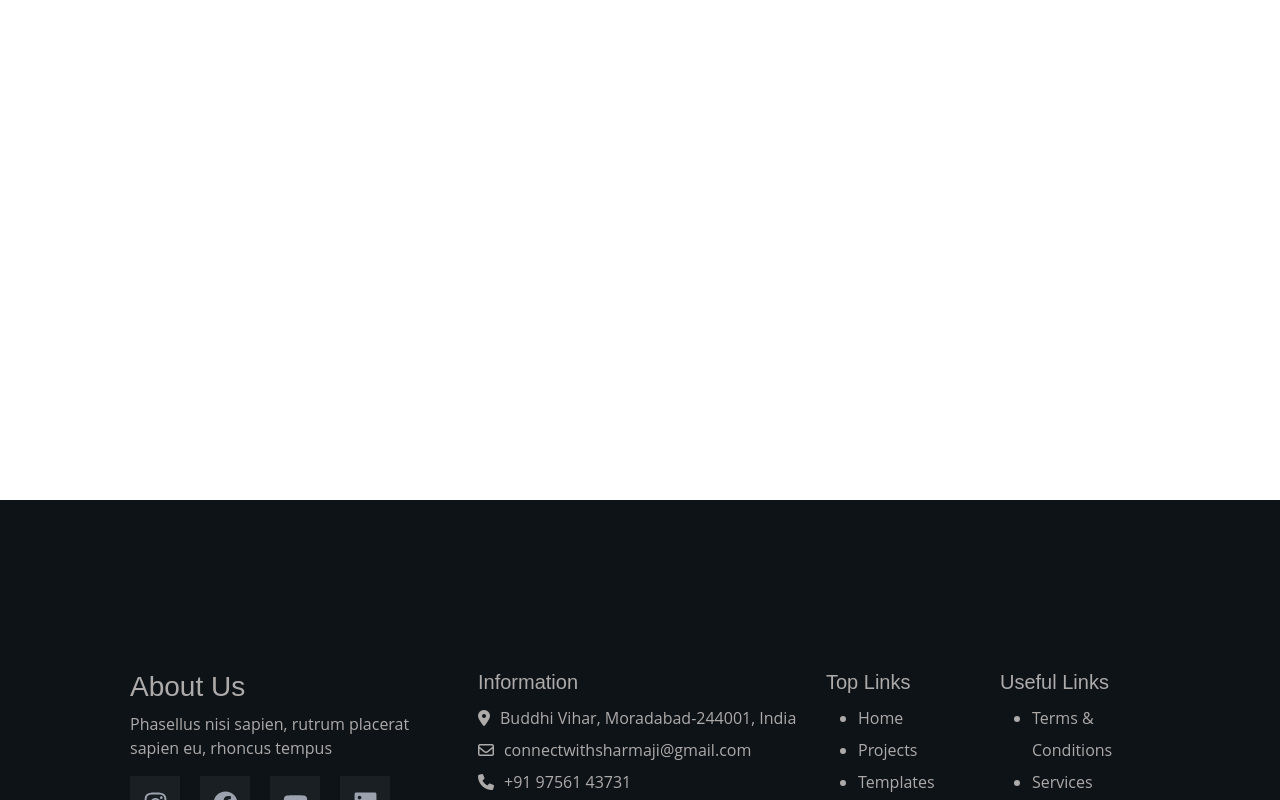
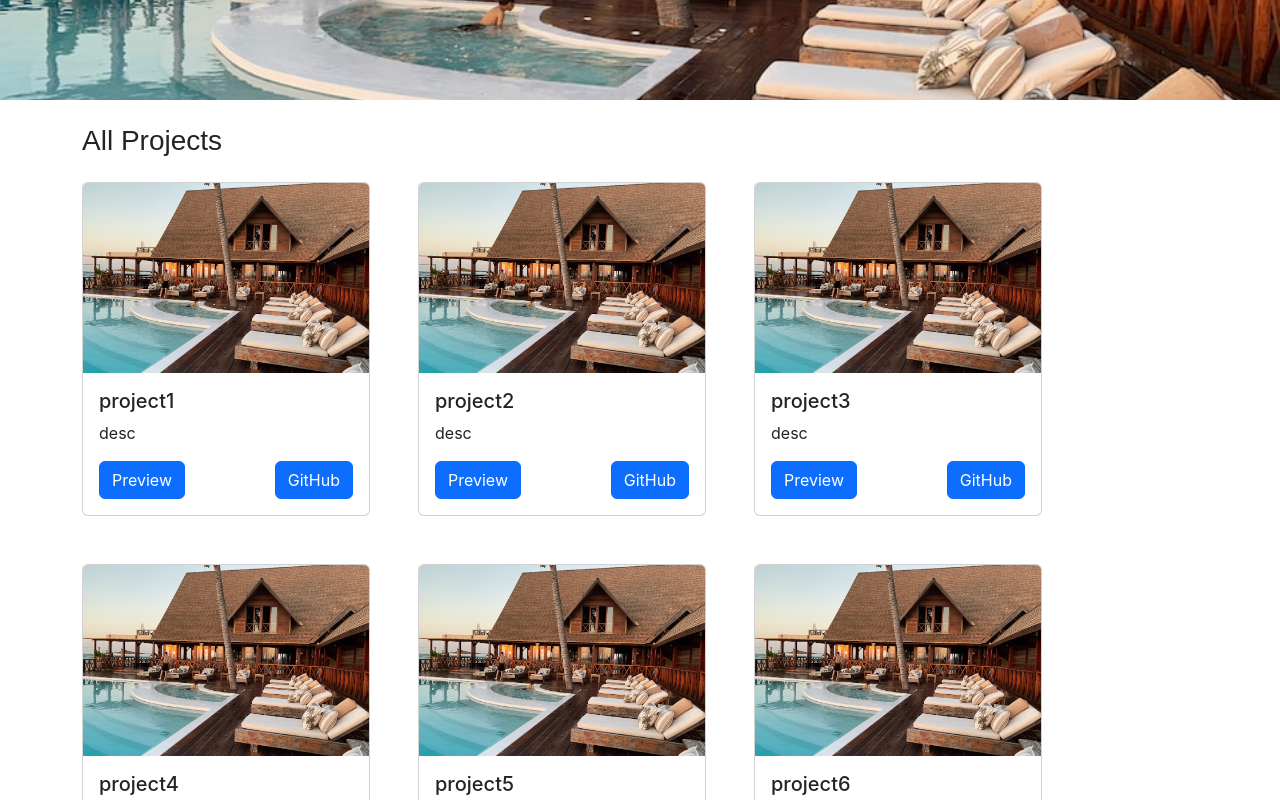
Before and after one commit to Saurabh291099/Easycode, a React (Create React App) app: page /projects in a window 1280 px wide. Shown: the part 360-1160 px from the top of the page. Built offline with nearby package versions, Linux system fonts and the light colour scheme.

Commit message:
projects page done

```diff
--- a/src/Components/Banner.jsx
+++ b/src/Components/Banner.jsx
@@ -1,11 +1,11 @@
 import React from 'react'
 import photo from '../Images/photo.jpg'
-const Banner = () => {
+const Banner = ({bannerHeading}) => {
     return (
         <>
 
             <div className='coman-bnr w-100'>
-                <h1 className='bnr-heading'>Blog</h1>
+                <h1 className='bnr-heading'>{bannerHeading}</h1>
 
                 <img src={photo} alt="banner image" />
 
--- a/src/Pages/Blogs/Blog.jsx
+++ b/src/Pages/Blogs/Blog.jsx
@@ -7,7 +7,7 @@ const Blog = () => {
 
     return (
         <>
-            <Banner />
+            <Banner bannerHeading='Blog Heading' />
 
             <div className='container my-4'>
                 <BlogCard />
--- a/src/Pages/Blogs/BlogCard.jsx
+++ b/src/Pages/Blogs/BlogCard.jsx
@@ -38,7 +38,7 @@ const BlogCard = () => {
     },
     ]
     return (
-        <div>
+        <>
             <div className="blog-div d-flex flex-wrap gap-5">
 
                 {BlogData.map((data, i) => {
@@ -61,7 +61,7 @@ const BlogCard = () => {
                 })}
 
             </div>
-        </div>
+        </>
     )
 }
 
--- a/src/Pages/Projects/Projects.jsx
+++ b/src/Pages/Projects/Projects.jsx
@@ -1,10 +1,95 @@
 import React from 'react'
+import { Card, Container } from 'react-bootstrap'
+import './projects.css'
+import { Link } from 'react-router-dom'
+import photo from '../../Images/photo.jpg'
+import Banner from '../../Components/Banner'
+function Projects() {
+  const projectData = [
+    {
+      previewLink: '/projects',
+      githublink: '/projects',
+      heading: 'project1',
+      text: 'desc'
+    },
+    {
+      previewLink: '/projects',
+      githublink: '/projects',
+      heading: 'project2',
+      text: 'desc'
+    },
+    {
+      previewLink: '/projects',
+      githublink: '/projects',
+      heading: 'project3',
+      text: 'desc'
+    },
+    {
+      previewLink: '/projects',
+      githublink: '/projects',
+      heading: 'project4',
+      text: 'desc'
+    },
+    {
+      previewLink: '/projects',
+      githublink: '/projects',
+      heading: 'project5',
+      text: 'desc'
+    },
+    {
+      previewLink: '/projects',
+      githublink: '/projects',
+      heading: 'project6',
+      text: 'desc'
+    },
+    {
+      previewLink: '/projects',
+      githublink: '/projects',
+      heading: 'project7',
+      text: 'desc'
+    },
 
-function Projects() {
+
+  ]
   return (
-    <div className='project_main' style={{minHeight:'100vh'}}>
-      hello projects
-    </div>
+
+    <>
+
+      <Banner bannerHeading='Project Heading' />
+
+      <Container className='project_main py-4' style={{ minHeight: '100vh' }}>
+        <h3>All Projects</h3>
+
+        <div className="blog-div d-flex flex-wrap gap-5 my-4">
+
+          {projectData.map((data, index) => {
+            return (
+              <>
+
+                <Card key={index} style={{ width: '18rem' }}>
+                  <Card.Img variant="top" src={photo} />
+                  <Card.Body>
+                    <Card.Title>{data.heading}</Card.Title>
+                    <Card.Text>
+                      {data.text}
+                    </Card.Text>
+
+                    <div className='d-flex justify-content-between'>
+                      <Link exact to={data.previewLink} className='btn btn-primary'>Preview</Link>
+                      <Link exact to={data.githublink} className='btn btn-primary'>GitHub</Link>
+                    </div>
+                  </Card.Body>
+                </Card>
+              </>
+
+            )
+          })}
+
+        </div>
+      </Container>
+
+    </>
+
   )
 }
 
--- a/src/Pages/Template/Card.jsx
+++ b/src/Pages/Template/Card.jsx
@@ -22,7 +22,7 @@ const Card = ({ templateData }) => {
 
                                 <div className='cardbtn'>
                                     <Link exact to="/templates/preview" class="btn btn-primary">Preview</Link>
-                                    <Link href="/" class="btn btn-primary text-end">Buy</Link>
+                                    <Link exact href="/" class="btn btn-primary text-end">Buy</Link>
                                 </div>
 
                             </div>
```
Also changed, not shown: src/App.css (line endings or trailing spaces), src/Pages/Projects/projects.css (added).
